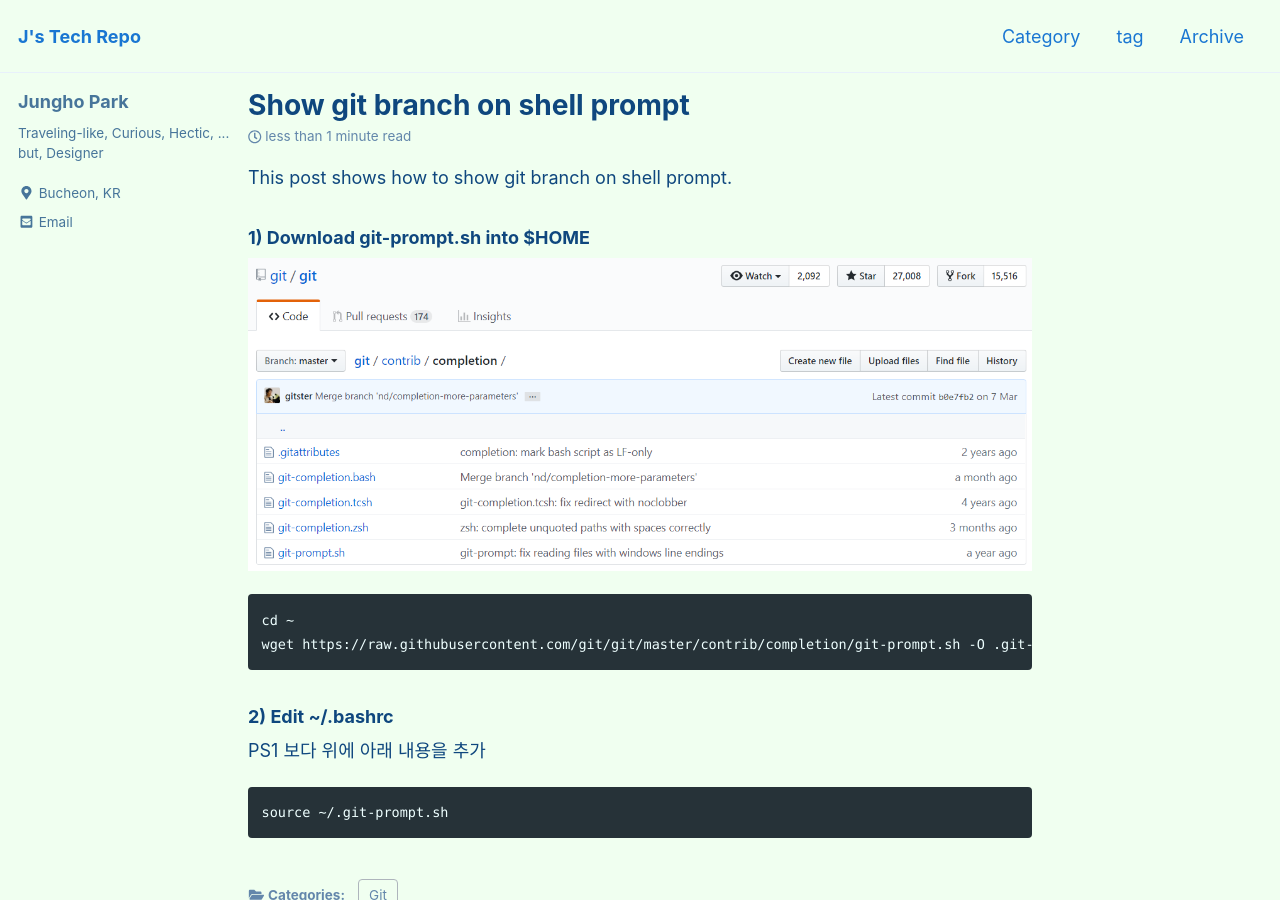
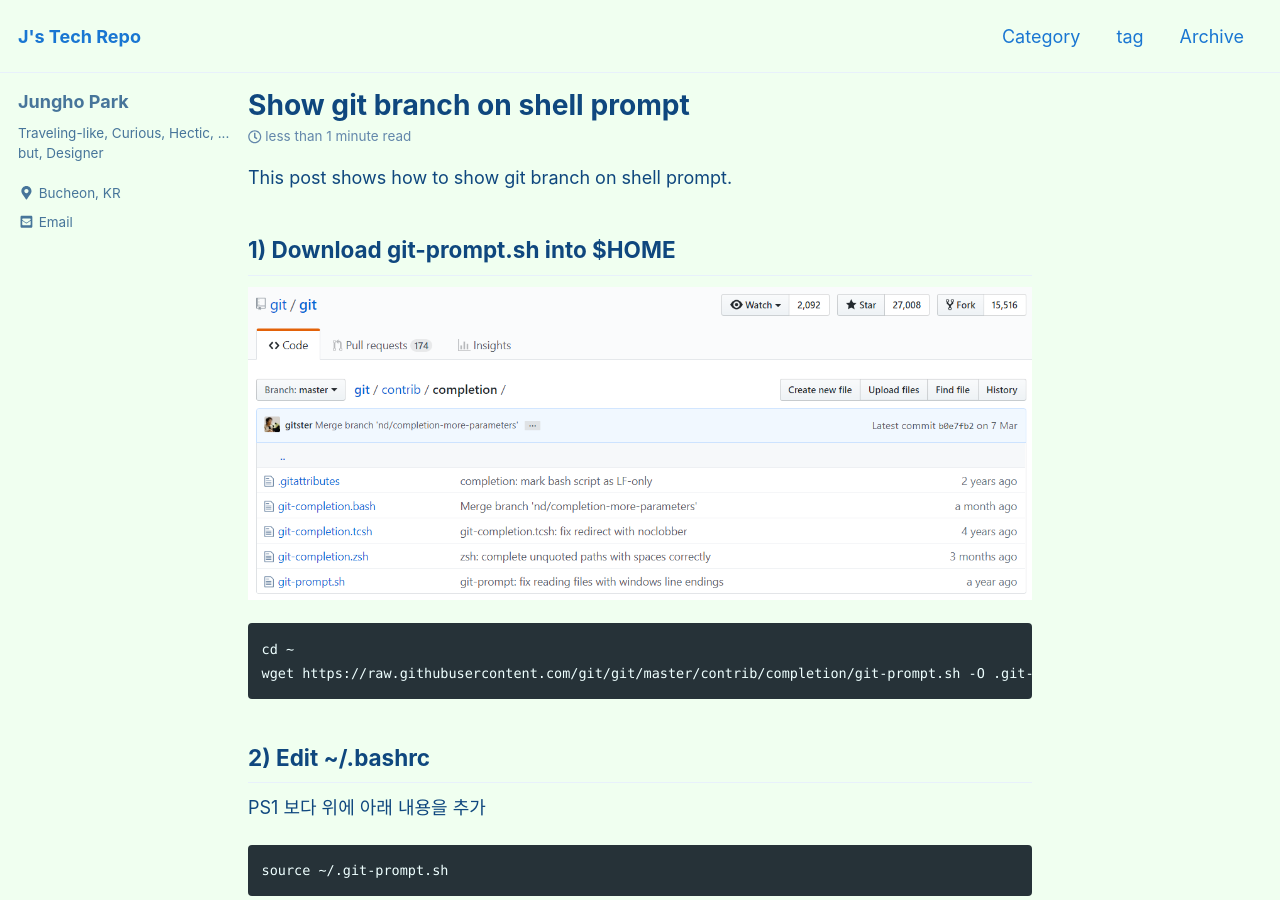
Before and after one commit to unipark00/tekrepo, a Jekyll site: the page built from _posts/2019-04-14-show-git-branch-on-shell-prompt.md, in a window 1280 px wide and 900 px high. Built offline with Jekyll 4.4.1, drawn with Linux system fonts in a browser that asks for light colours; cached includes are drawn as plain includes.

````diff
--- a/_posts/2019-04-14-show-git-branch-on-shell-prompt.md
+++ b/_posts/2019-04-14-show-git-branch-on-shell-prompt.md
@@ -9,13 +9,13 @@ toc: false
 
 This post shows how to show git branch on shell prompt.
 
-### 1) Download git-prompt.sh into $HOME
+## 1) Download git-prompt.sh into $HOME
 ![git-prompt.sh](https://github.com/unipark00/tekrepo/blob/master/_posts/20190414_151029.png?raw=true)
 ```console
 cd ~
 wget https://raw.githubusercontent.com/git/git/master/contrib/completion/git-prompt.sh -O .git-prompt.sh
 ```
-### 2) Edit ~/.bashrc
+## 2) Edit ~/.bashrc
 PS1 보다 위에 아래 내용을 추가
 ```console
 source ~/.git-prompt.sh
````
